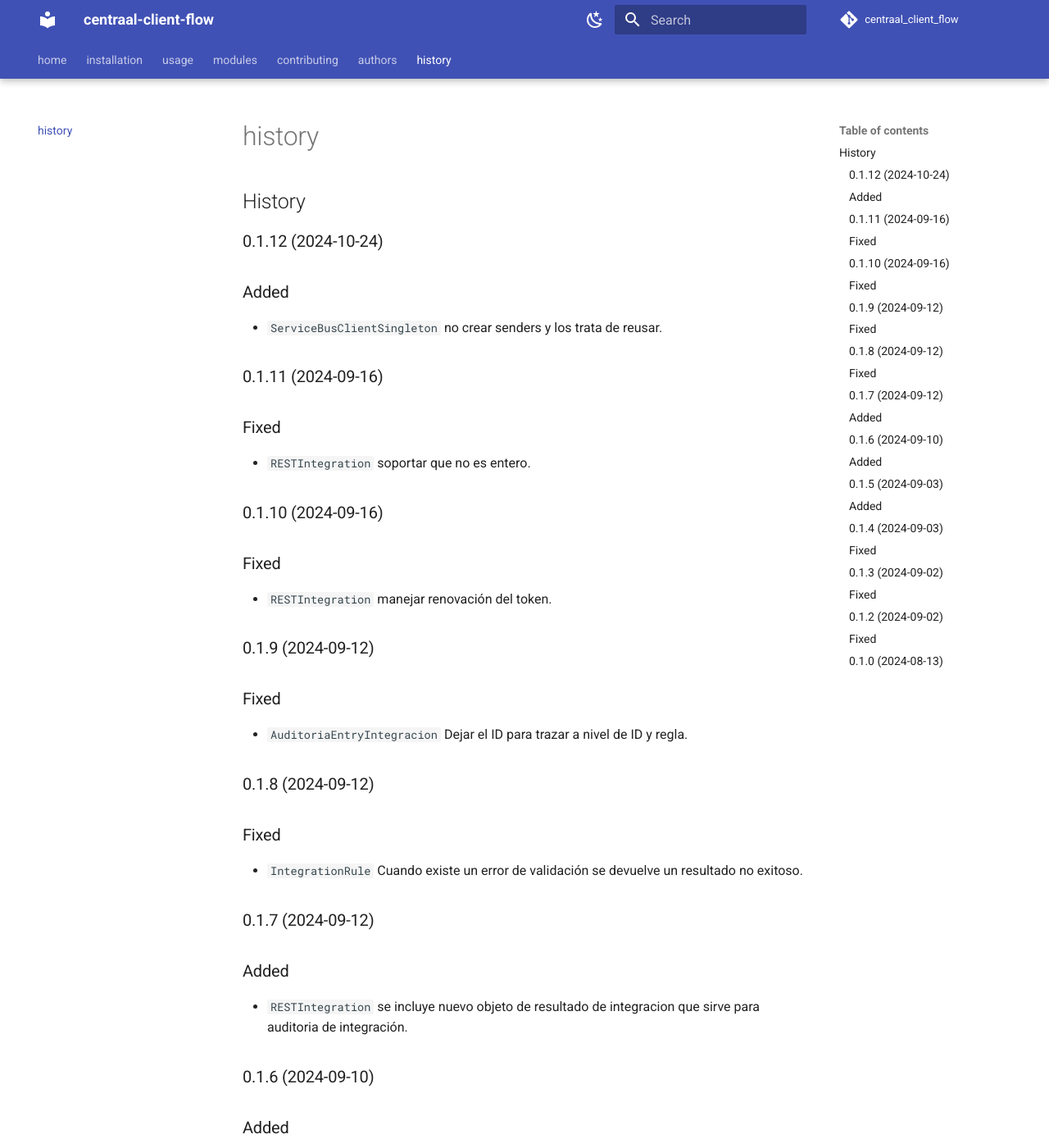
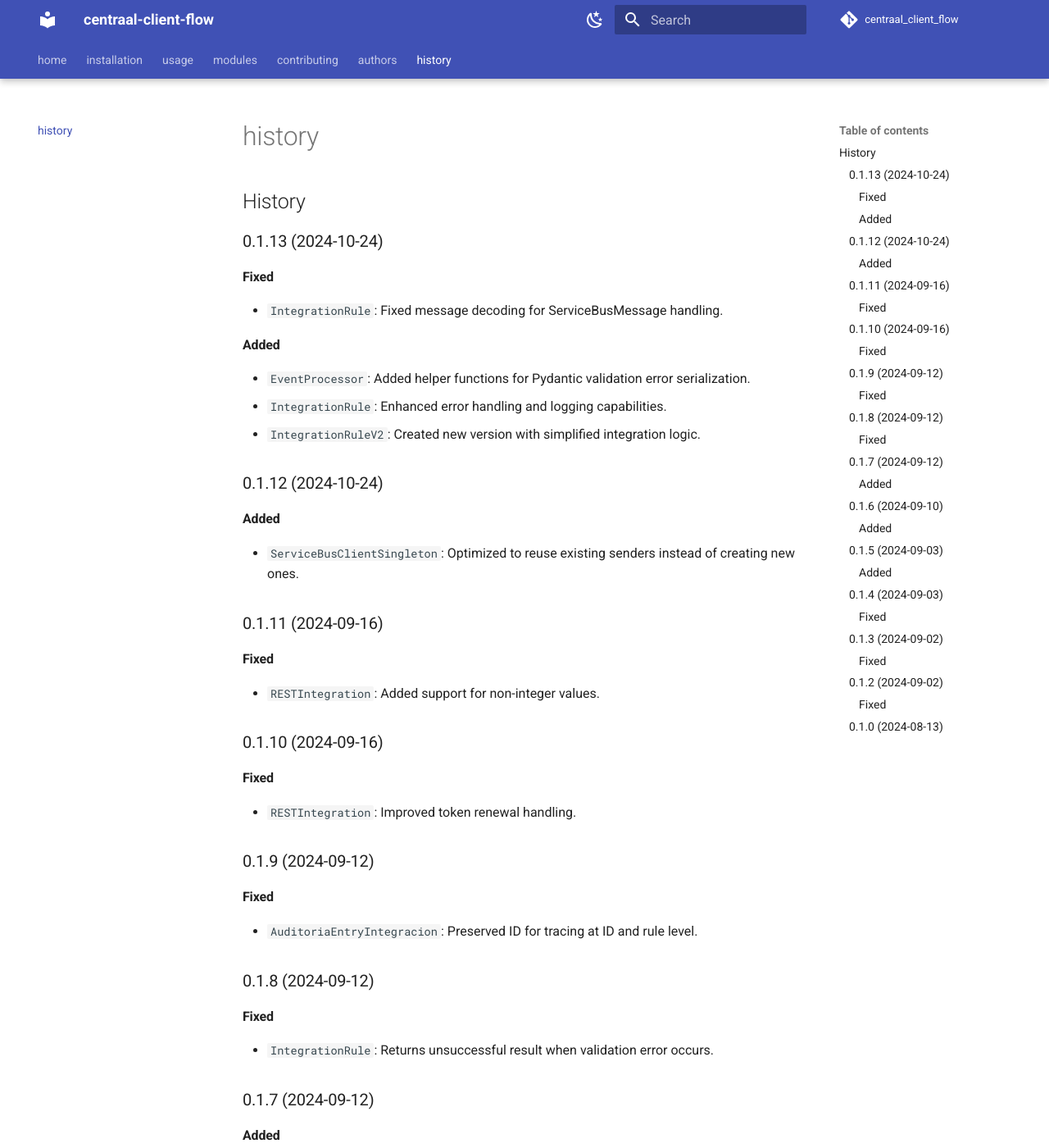
Before and after one commit to centraal-api/centraal-client-flow, an MkDocs documentation site: the page built from docs/history.md, in a window 1280 px wide and 1400 px high. Shown: the whole window at 82% size. Built offline with MkDocs 1.6.1 and Material for MkDocs 9.7.7, drawn with Linux system fonts in a browser that asks for light colours; comment, search, counter and statistics services are not loaded; the version menu is left out; some of the changed text lies outside the part shown.

Commit message:
preparacion para nueva version

```diff
--- a/HISTORY.md
+++ b/HISTORY.md
@@ -1,72 +1,71 @@
 # History
+
+## 0.1.13 (2024-10-24)
+
+### Fixed
+- `IntegrationRule`: Fixed message decoding for ServiceBusMessage handling.
+
+### Added
+- `EventProcessor`: Added helper functions for Pydantic validation error serialization.
+- `IntegrationRule`: Enhanced error handling and logging capabilities.
+- `IntegrationRuleV2`: Created new version with simplified integration logic.
+
 
 ## 0.1.12 (2024-10-24)
 
-## Added
-- `ServiceBusClientSingleton` no crear senders y los trata de reusar.
-
+### Added
+- `ServiceBusClientSingleton`: Optimized to reuse existing senders instead of creating new ones.
 
 ## 0.1.11 (2024-09-16)
 
-## Fixed
-- `RESTIntegration` soportar que no es entero.
-
+### Fixed
+- `RESTIntegration`: Added support for non-integer values.
 
 ## 0.1.10 (2024-09-16)
 
-## Fixed
-- `RESTIntegration` manejar renovación del token.
-
+### Fixed
+- `RESTIntegration`: Improved token renewal handling.
 
 ## 0.1.9 (2024-09-12)
 
-## Fixed
-- `AuditoriaEntryIntegracion` Dejar el ID para trazar a nivel de ID y regla.
-
+### Fixed
+- `AuditoriaEntryIntegracion`: Preserved ID for tracing at ID and rule level.
 
 ## 0.1.8 (2024-09-12)
 
-## Fixed
-- `IntegrationRule` Cuando existe un error de validación se devuelve un resultado no exitoso.
-
+### Fixed
+- `IntegrationRule`: Returns unsuccessful result when validation error occurs.
 
 ## 0.1.7 (2024-09-12)
 
-## Added
-- `RESTIntegration` se incluye nuevo objeto de resultado de integracion que sirve para auditoria de integración.
-
+### Added
+- `RESTIntegration`: Added new integration result object for integration auditing.
 
 ## 0.1.6 (2024-09-10)
 
-## Added
-- `RESTIntegration` se adiciona la capacidad de ignorar el evento.
-
+### Added
+- `RESTIntegration`: Added capability to ignore events.
 
 ## 0.1.5 (2024-09-03)
 
-## Added
-- `IntegrationRule` se adiciona un metodo que ejecuta la regla de integración.
-
+### Added
+- `IntegrationRule`: Added method to execute integration rule.
 
 ## 0.1.4 (2024-09-03)
 
-## Fixed
-- RESTIntegration ahora tambien soporte procesar con el modelo enviado.
-
+### Fixed
+- `RESTIntegration`: Added support for processing with provided model.
 
 ## 0.1.3 (2024-09-02)
 
-## Fixed
-- Debe ser un string representando en Json cuando se envia hacia el topic.
-
-
+### Fixed
+- Improved JSON string handling when sending to topics.
 
 ## 0.1.2 (2024-09-02)
 
-## Fixed
-- Evitar cambiar a str el sjon cuando se informa a los topics.
-
+### Fixed
+- Prevented unnecessary JSON string conversion when informing topics.
 
 ## 0.1.0 (2024-08-13)
 
-* First release on PyPI.
+- First release on PyPI.
--- a/pyproject.toml
+++ b/pyproject.toml
@@ -1,7 +1,7 @@
 [tool]
 [tool.poetry]
 name = "centraal_client_flow"
-version = "0.1.12"
+version = "0.1.13"
 homepage = "https://github.com/centraal-api/centraal-client-flow"
 description = "Proyecto que facilita el flujo de información de cliente."
 authors = ["German <equipo@centraal.studio>"]
```
Also changed, not shown: CONTRIBUTING.md (+1 -1 lines).
